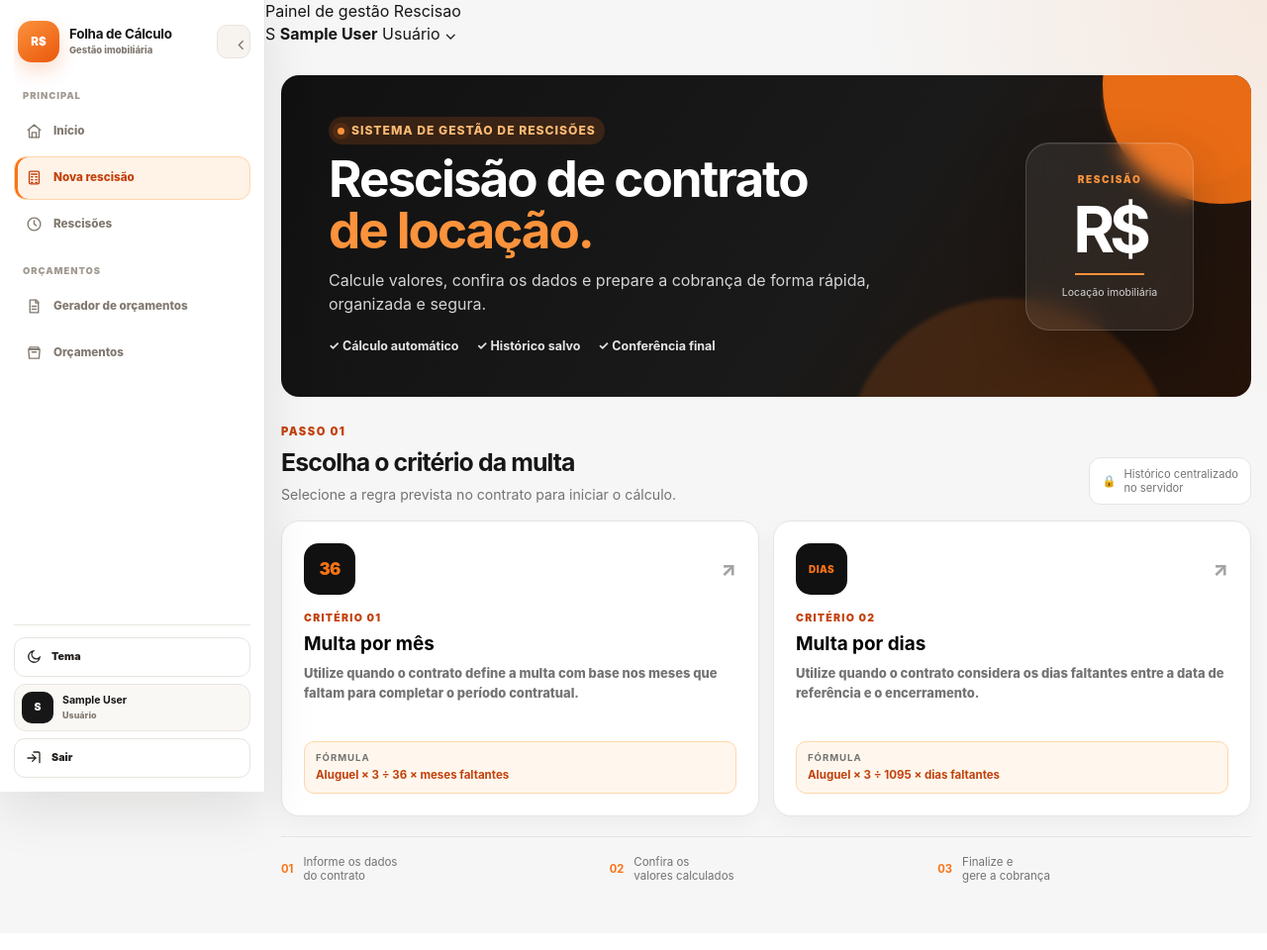
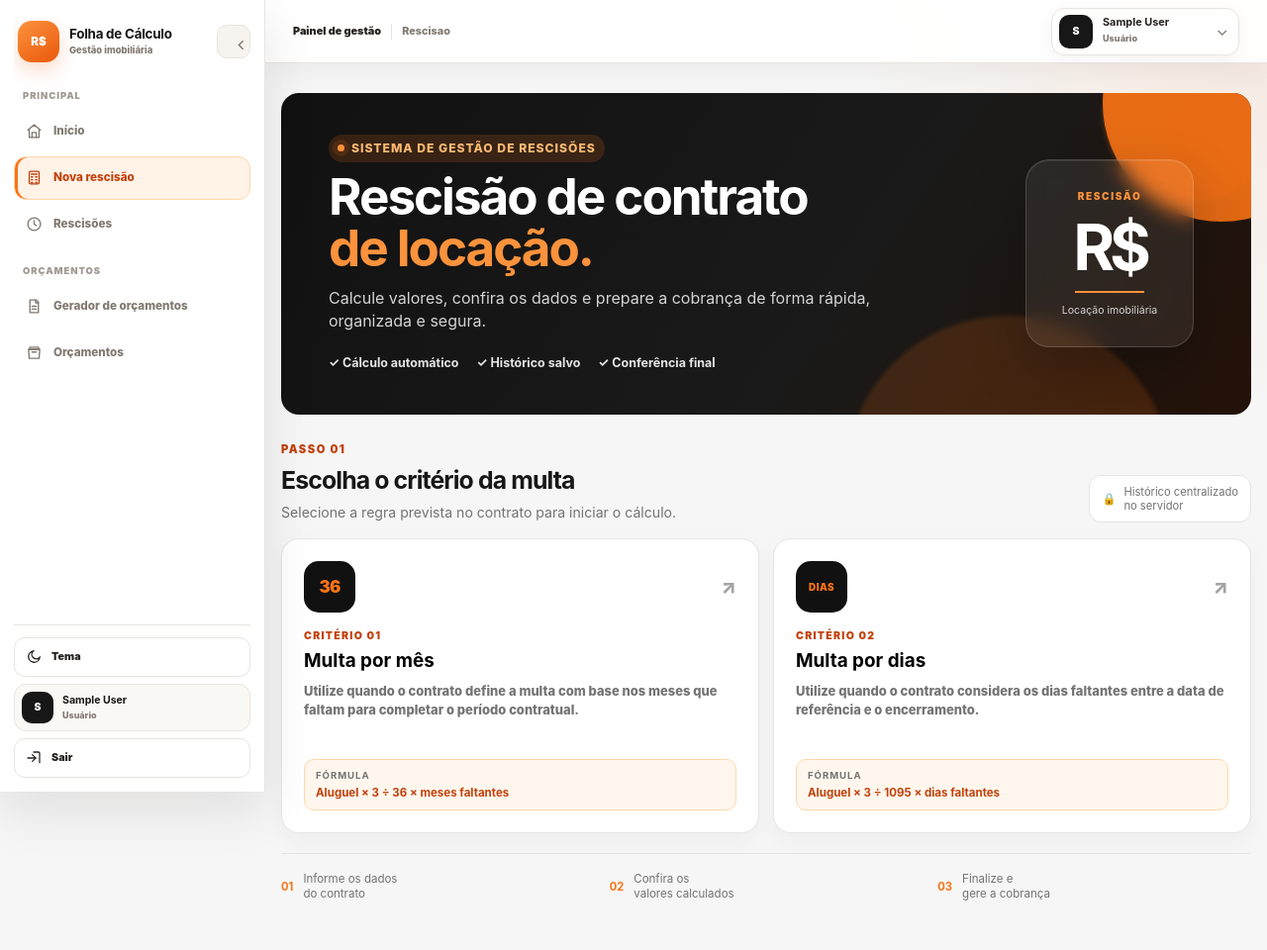
Before and after one commit to AlissonMMC/calculadora-rescisao, a PHP site: page /index.php in a window 1280 px wide. Shown: the whole page at 99% size. Before the commit the page ends 892 px from the top, so only its background shows below. Run offline with PHP 8.4, Linux system fonts and the light colour scheme; the visitor is signed in with stand-in values (Sample User, id 1); data that the repository does not hold is empty.

Commit message:
feat: estiliza barra superior do sistema

```diff
--- a/assets/css/core/nav-global.css
+++ b/assets/css/core/nav-global.css
@@ -16,5 +16,28 @@ body.global-sidebar-collapsed{padding-left:var(--global-sidebar-collapsed)}
 .global-theme,.global-logout{width:100%;min-height:40px;display:flex;align-items:center;justify-content:flex-start;gap:10px;padding:9px 11px;border:1px solid var(--global-nav-border);border-radius:11px;background:var(--global-nav-bg);color:var(--global-nav-text);font:inherit;font-size:.67rem;font-weight:900;cursor:pointer;text-decoration:none;transition:all .17s ease}.global-theme:hover,.global-logout:hover{background:var(--global-nav-hover);border-color:#d9d0c7}.global-theme svg,.global-logout svg{width:16px;height:16px;flex:0 0 16px}.global-theme .sun{display:none}.global-logout:hover{color:#b91c1c;border-color:#fecaca;background:#fff7f7}.global-logout-form{margin:0}.global-mobilebar,.global-sidebar-backdrop{display:none}
 html[data-theme=dark]{--global-nav-bg:#14161a;--global-nav-border:#2b2f36;--global-nav-text:#f4f4f5;--global-nav-muted:#a3a3a3;--global-nav-hover:#22252a;--global-nav-active:#2b1a0d;--global-nav-active-text:#fb923c;--global-nav-shadow:0 18px 50px rgba(0,0,0,.28)}html[data-theme=dark] .global-user{background:#1d1915}html[data-theme=dark] .global-avatar{background:#f5f5f5;color:#171717}html[data-theme=dark] .global-sidebar-label{color:#777}html[data-theme=dark] .global-logout:hover{color:#fca5a5;border-color:#7f1d1d;background:#2a1616}
 @media(min-width:821px){body.global-sidebar-collapsed .global-sidebar{width:var(--global-sidebar-collapsed)}body.global-sidebar-collapsed .global-brand-copy,body.global-sidebar-collapsed .global-sidebar-label,body.global-sidebar-collapsed .global-nav-link span,body.global-sidebar-collapsed .global-user-copy,body.global-sidebar-collapsed .global-theme span,body.global-sidebar-collapsed .global-logout span{display:none}body.global-sidebar-collapsed .global-sidebar-brand-row{justify-content:center}body.global-sidebar-collapsed .global-brand{justify-content:center}body.global-sidebar-collapsed .global-sidebar-toggle{transform:rotate(180deg)}body.global-sidebar-collapsed .global-nav-link{justify-content:center;padding-inline:8px}body.global-sidebar-collapsed .global-nav-link:hover{transform:translateY(-1px)}body.global-sidebar-collapsed .global-user{justify-content:center;padding:6px}body.global-sidebar-collapsed .global-theme,body.global-sidebar-collapsed .global-logout{justify-content:center;padding-inline:8px}}
+
+.global-topbar{position:fixed;top:0;right:0;left:var(--global-sidebar-width);z-index:1050;height:64px;display:flex;align-items:center;justify-content:space-between;padding:0 28px;background:rgba(255,255,255,.92);border-bottom:1px solid var(--global-nav-border);box-shadow:0 8px 28px rgba(33,24,18,.05);backdrop-filter:blur(16px);transition:left .22s ease,background .22s ease,border-color .22s ease}
+body{padding-top:64px}
+body.global-sidebar-collapsed .global-topbar{left:var(--global-sidebar-collapsed)}
+.global-topbar-left{display:flex;align-items:center;gap:10px;min-width:0;color:var(--global-nav-muted);font-size:.68rem;font-weight:850}
+.global-topbar-context{color:var(--global-nav-text);font-weight:950}
+.global-topbar-divider{width:1px;height:16px;background:var(--global-nav-border)}
+.global-topbar-page{white-space:nowrap;overflow:hidden;text-overflow:ellipsis}
+.global-topbar-user{display:flex;align-items:center;gap:10px;min-width:190px;padding:6px 10px 6px 7px;border:1px solid var(--global-nav-border);border-radius:13px;background:var(--global-nav-bg);color:var(--global-nav-text);box-shadow:0 4px 14px rgba(33,24,18,.05);cursor:default}
+.global-topbar-avatar{width:34px;height:34px;flex:0 0 34px;display:grid;place-items:center;border-radius:10px;background:#171717;color:#fff;font-size:.66rem;font-weight:950}
+.global-topbar-user-copy{min-width:0;flex:1}
+.global-topbar-user-copy strong{display:block;max-width:150px;overflow:hidden;text-overflow:ellipsis;white-space:nowrap;font-size:.68rem;line-height:1.1}
+.global-topbar-user-copy span{display:block;margin-top:3px;color:var(--global-nav-muted);font-size:.57rem;font-weight:800}
+.global-topbar-chevron{font-size:1rem;color:var(--global-nav-muted);line-height:1;transform:translateY(-2px)}
+html[data-theme=dark] .global-topbar{background:rgba(13,14,16,.88);border-color:#25282d;box-shadow:0 8px 28px rgba(0,0,0,.20)}
+html[data-theme=dark] .global-topbar-avatar{background:#f5f5f5;color:#171717}
+html[data-theme=dark] .global-topbar-user{box-shadow:0 4px 14px rgba(0,0,0,.18)}
+
+@media(max-width:820px){
+body,body.global-sidebar-collapsed{padding-top:58px}
+.global-topbar{display:none}
+}
+
 @media(max-width:820px){body,body.global-sidebar-collapsed{padding-left:0;padding-top:58px}.global-sidebar{width:min(290px,86vw);transform:translateX(-105%);padding:14px 12px}.global-sidebar-open .global-sidebar{transform:translateX(0)}.global-sidebar-backdrop{position:fixed;inset:0;z-index:1090;display:block;background:rgba(0,0,0,.42);opacity:0;pointer-events:none;transition:opacity .2s ease}.global-sidebar-open .global-sidebar-backdrop{opacity:1;pointer-events:auto}.global-mobilebar{position:fixed;inset:0 0 auto 0;z-index:1080;height:58px;display:flex;align-items:center;gap:10px;padding:8px 12px;background:rgba(255,255,255,.94);border-bottom:1px solid var(--global-nav-border);box-shadow:0 8px 24px rgba(17,17,17,.06);backdrop-filter:blur(14px)}html[data-theme=dark] .global-mobilebar{background:rgba(20,22,26,.94)}.global-mobile-toggle{width:38px;height:38px;padding:8px;gap:3px}.global-mobile-toggle span{display:block;width:17px;height:2px;border-radius:2px;background:currentColor}.global-mobile-brand{display:flex;align-items:center;gap:8px;color:var(--global-nav-text);text-decoration:none;font-size:.78rem;font-weight:900}.global-mobile-brand .global-brand-mark{width:36px;height:36px;flex-basis:36px;border-radius:11px;font-size:.64rem}.global-mobile-avatar{margin-left:auto;width:32px;height:32px;display:grid;place-items:center;border-radius:10px;background:#171717;color:#fff;font-size:.62rem;font-weight:900}}
 @media print{.global-sidebar,.global-mobilebar,.global-sidebar-backdrop{display:none!important}}
```
